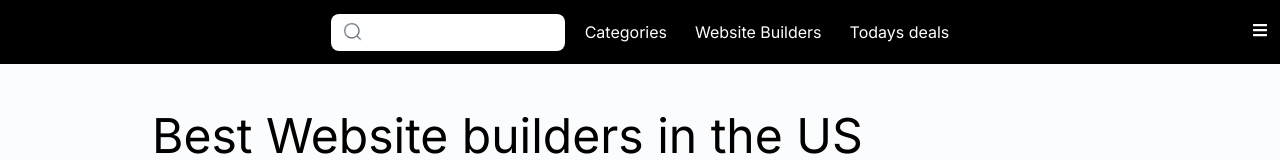
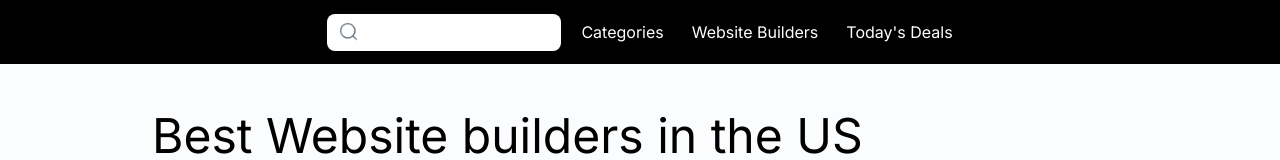
Before and after one commit to mahfuja5768/website-builder-landing-page, a React (Vite) app: page / in a window 1280 px wide. Shown: the top 160 px of the page. Built offline with nearby package versions, Linux system fonts and the light colour scheme.

Commit message:
resize width

```diff
--- a/src/components/shared/Navbar.jsx
+++ b/src/components/shared/Navbar.jsx
@@ -8,32 +8,26 @@ const Navbar = () => {
   return (
     <>
       {showNav ? (
-        <div className="justify-center items-center flex  flex-col bg-black text-white h-[70vh] py-12 relative">
+        <div className="justify-center w-full mx-0 items-center flex flex-col bg-black text-white h-[70vh] py-12 relative">
           <ul className="flex flex-col justify-end items-center gap-7">
             <li className="cursor-pointer">Categories</li>
             <li className="cursor-pointer">Website Builders</li>
-            <li className="cursor-pointer">Todays deals</li>
+            <li className="cursor-pointer">Today's Deals</li>
           </ul>
           <div className="flex items-center relative mt-6">
             <img className="-me-4 absolute w-5 ms-3" src={searchIcon} alt="" />
             <input type="text" className="h-[37px] me-2 rounded-lg" />
           </div>
-          <div className=" absolute right-0 pe-3 top-0 mt-[20px]">
-            {showNav ? (
+          <div className="flex md:hidden absolute right-0 pe-3 top-0 mt-[20px]">
             <button onClick={() => setShowNav(!showNav)}>
               <RxCross2 />
             </button>
-            ) : (
-              <button onClick={() => setShowNav(!showNav)}>
-                <FaBars />
-              </button>
-            )}
           </div>
         </div>
       ) : (
         <div className="bg-black h-[64px] mb-12 text-white flex items-center justify-end relative">
-          <div className="max-w-[1024px] mx-auto ">
-            <div className="justify-end items-center hidden md:flex ">
+          <div className=" hidden md:flex max-w-[1024px] mx-auto">
+            <div className="justify-end items-center flex">
               <div className="flex items-center relative me-3">
                 <img
                   className="-me-4 absolute w-5 ms-3"
@@ -45,20 +39,14 @@ const Navbar = () => {
               <ul className="flex justify-end items-center gap-7">
                 <li>Categories</li>
                 <li>Website Builders</li>
-                <li>Todays deals</li>
+                <li>Today's Deals</li>
               </ul>
             </div>
           </div>
-          <div className=" absolute right-0 pe-3">
-            {showNav ? (
-              <button onClick={() => setShowNav(!showNav)}>
-                <RxCross2 />
-              </button>
-            ) : (
+          <div className="flex md:hidden absolute right-0 pe-3 ">
             <button onClick={() => setShowNav(!showNav)}>
               <FaBars />
             </button>
-            )}
           </div>
         </div>
       )}
--- a/src/components/topHeader/TopHeader.jsx
+++ b/src/components/topHeader/TopHeader.jsx
@@ -36,14 +36,14 @@ const TopHeader = () => {
         {options.map((item) => (
           <li
             key={item}
-            className=" list-none text-[13px] text-[#4B5665] bg-white w-[138px] rounded-lg h-[36px] flex justify-start ps-4 items-center"
+            className=" list-none text-[13px] text-[#4B5665] bg-white md:w-[138px] rounded-lg h-[36px] flex justify-start ps-4 items-center"
           >
             {item}
           </li>
         ))}
       </div>
       <div>
-        <ul className="flex items-center gap-5 text-[#727D87] my-4 mt-7 text-sm">
+        <ul className="md:flex grid grid-cols-3 items-center gap-5 text-[#727D87] my-4 mt-7 text-sm  ">
           <li className="flex items-center gap-5">
             Home <img src={greaterImg} alt="greaterImg" />
           </li>
```
Lines whose indentation alone changed are shown as unchanged.
